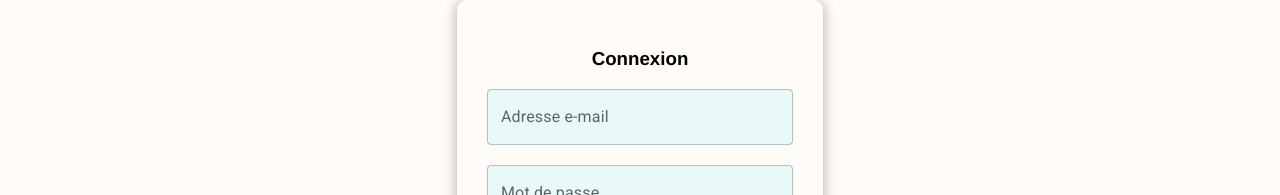
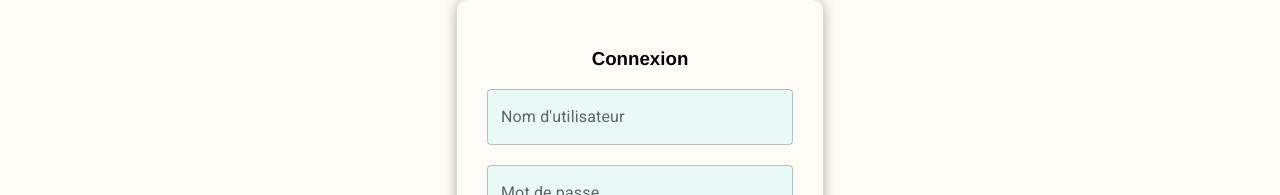
Before and after one commit to varomeas/horizon-front, a React (Create React App) app: page /connexion_admin in a window 1280 px wide. Shown: the part 335-530 px from the top of the page. Built offline with nearby package versions, Linux system fonts and the light colour scheme.

Commit message:
Changement intitulé champs

```diff
--- a/src/pages/connexion/connexion.js
+++ b/src/pages/connexion/connexion.js
@@ -73,7 +73,7 @@ function Connexion(){
                     <form onSubmit={handleSubmit}>
                         <TextField
                             className={styles.input}
-                            label="Adresse e-mail"
+                            label="Nom d'utilisateur"
                             variant="outlined"
                             name="username"
                             type="text"
```
